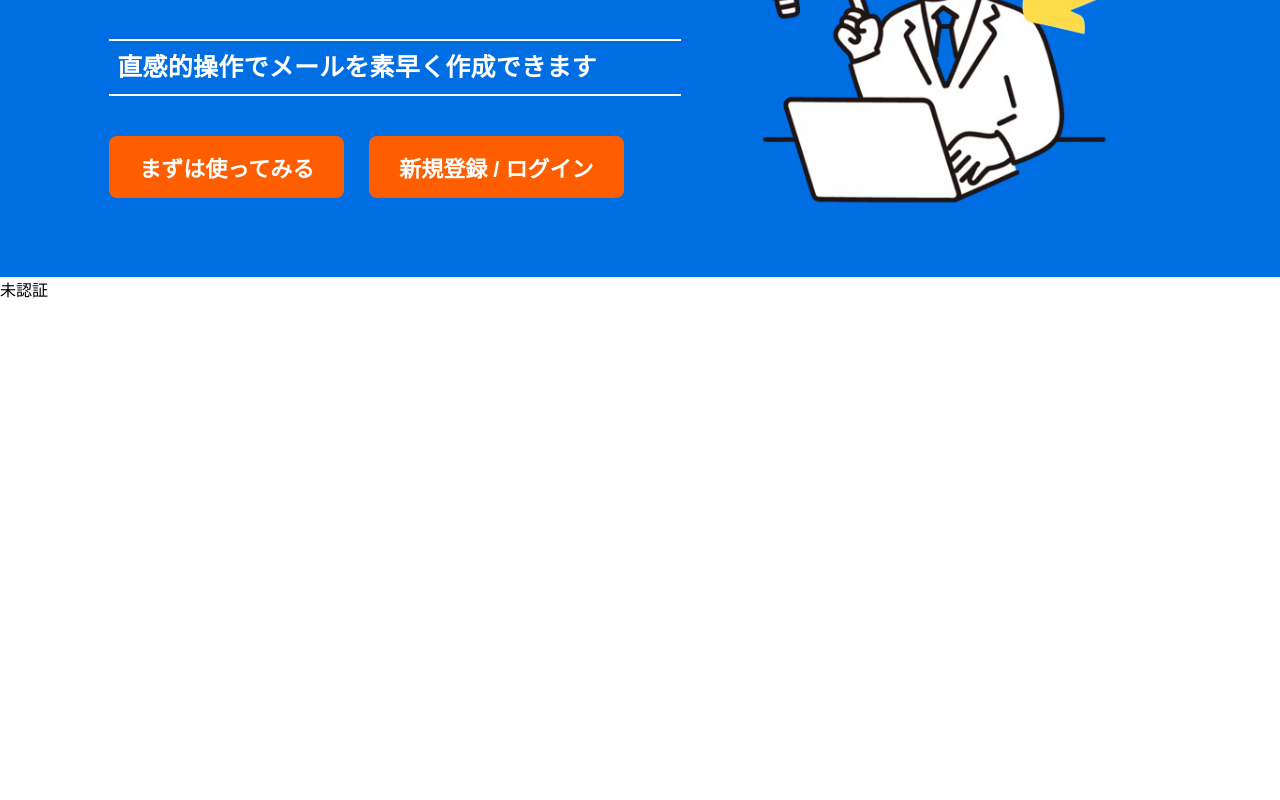
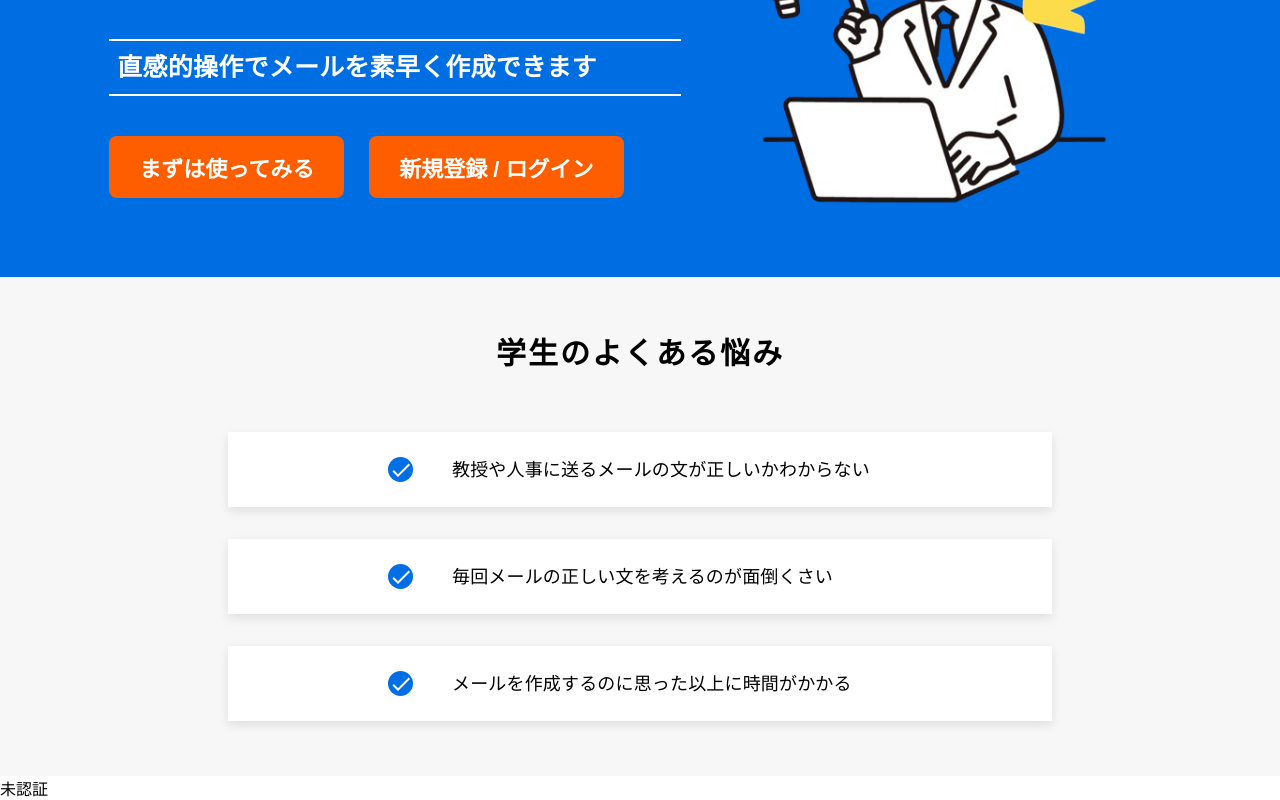
Before and after one commit to yusei53/Renlaku, a Next.js app: page / in a window 1280 px wide. Shown: the part 379-1179 px from the top of the page. Before the commit the page ends 800 px from the top, so only its background shows below. Built offline with nearby package versions, Linux system fonts and the light colour scheme; no server answers.

Commit message:
questionコンポーネント作成

```diff
--- /dev/null
+++ b/app/_components/common/question/question.tsx
@@ -0,0 +1,37 @@
+"use client";
+import { Box, Typography, styled } from "@mui/material";
+import Image from "next/image";
+import LpButton from "../menu/LpButton";
+import Check from "./check";
+import QuestionBar from "./questionBar";
+
+export const Question = () => {
+  return (
+    <Container>
+      <Box display="flex" alignItems="center" flexDirection={"column"}>
+        <Typography
+          mt={2}
+          fontSize={30}
+          fontWeight={"bold"}
+          component={"h2"}
+          letterSpacing={2}
+          mb={5}
+        >
+          学生のよくある悩み
+        </Typography>
+        <QuestionBar label="教授や人事に送るメールの文が正しいかわからない" />
+        <QuestionBar label="毎回メールの正しい文を考えるのが面倒くさい" />
+        <QuestionBar label="メールを作成するのに思った以上に時間がかかる" />
+      </Box>
+    </Container>
+  );
+};
+
+const Container = styled("div")(({ theme }) => ({
+  display: "flex",
+  justifyContent: "center",
+  alignItems: "center",
+  padding: "3% 7%",
+  backgroundColor: "#f7f7f7",
+  [theme.breakpoints.down("md")]: {},
+}));
--- a/app/page.tsx
+++ b/app/page.tsx
@@ -1,12 +1,14 @@
 import { Fragment } from "react";
 import getCurrentUser from "./actions/getCurrentUser";
 import { Onboarding } from "./_components/common/onBoarding";
+import { Question } from "./_components/common/question/question";
 
 const Home = async () => {
   const currentUser = await getCurrentUser();
   return (
     <Fragment>
       <Onboarding />
+      <Question />
       {currentUser ? <div>認証中</div> : <div>未認証</div>}
     </Fragment>
   );
```
